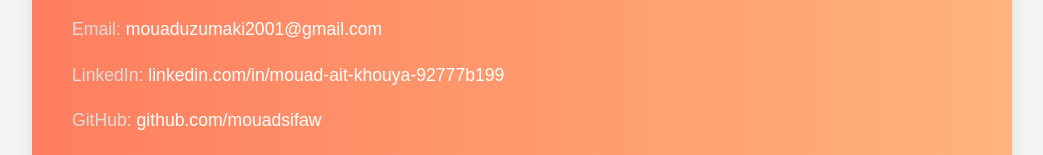
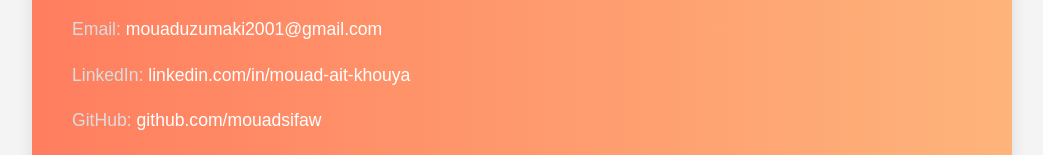
Before and after one commit to mouadsifaw/portfolio-website, a plain HTML site: page resume.html in a window 1280 px wide. Shown: the part 2006-2161 px from the top of the page, without its empty margins (118-1161 px from the left). Drawn offline with Linux system fonts and the light colour scheme.

Commit message:
Update resume.html

```diff
--- a/resume.html
+++ b/resume.html
@@ -103,7 +103,7 @@
       <h2 class="section-title">Contact</h2>
     </div>
     <p>Email: <a href="mailto:mouaduzumaki2001@gmail.com">mouaduzumaki2001@gmail.com</a></p>
-    <p>LinkedIn: <a href="https://www.linkedin.com/in/mouad-ait-khouya-92777b199" target="_blank">linkedin.com/in/mouad-ait-khouya-92777b199</a></p>
+    <p>LinkedIn: <a href="https://www.linkedin.com/in/mouad-ait-khouya" target="_blank">linkedin.com/in/mouad-ait-khouya</a></p>
     <p>GitHub: <a href="https://github.com/mouadsifaw" target="_blank">github.com/mouadsifaw</a></p>
   </section>
   <footer>
```
